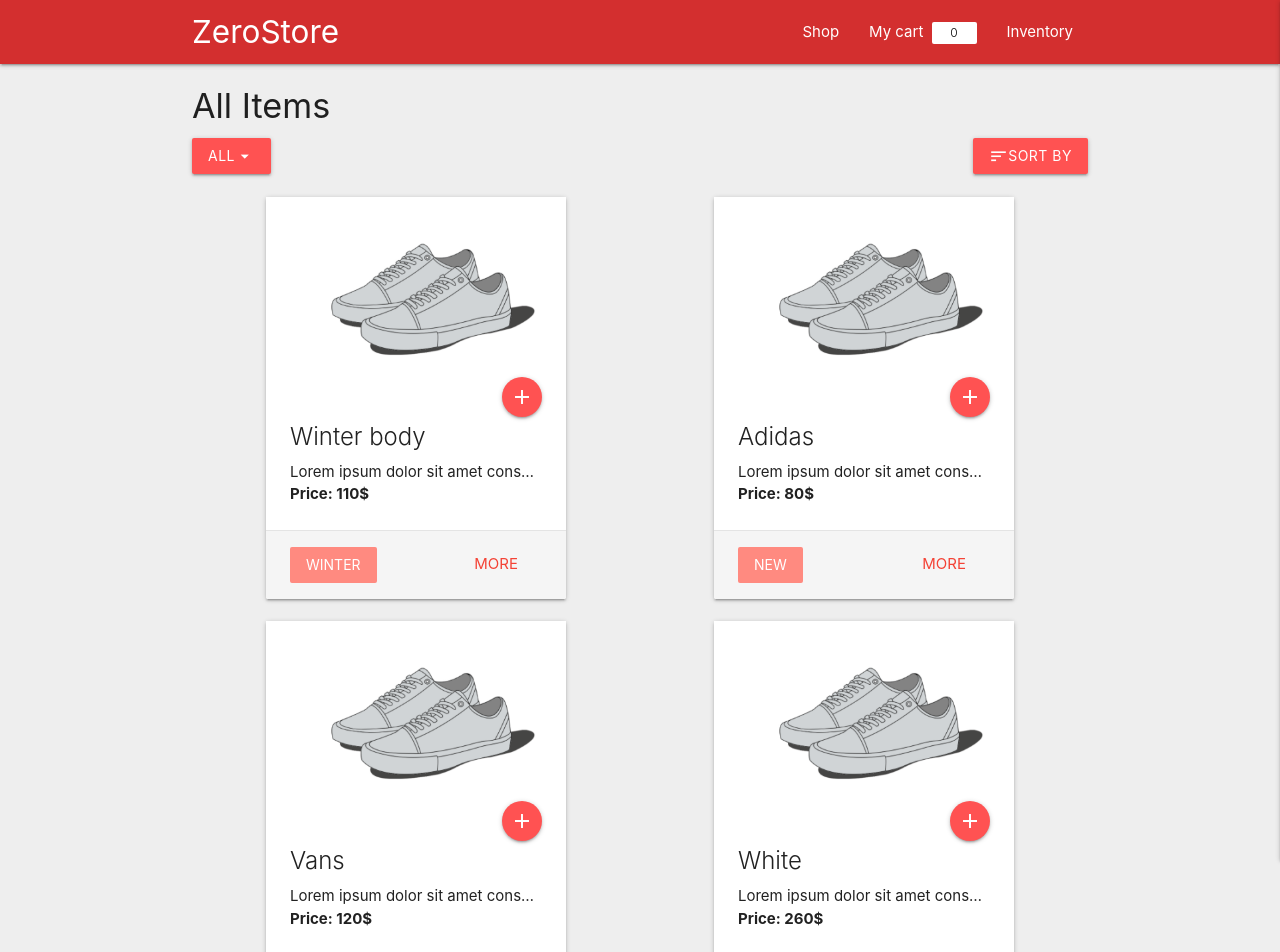
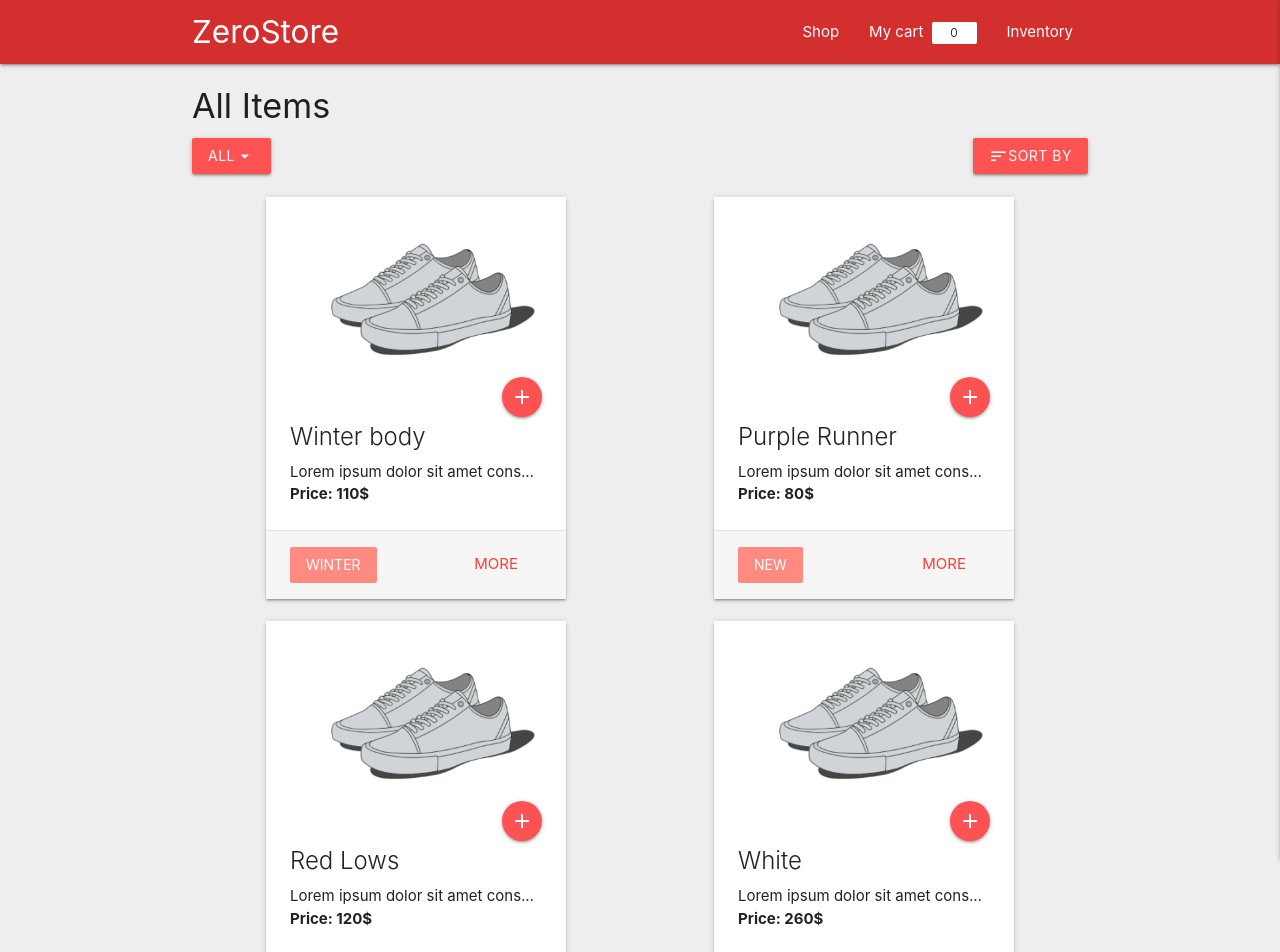
Before and after one commit to georgelioris/zerostore, a React (Create React App) app: page / in a window 1280 px wide. Shown: the top 952 px of the page. Built offline with nearby package versions, Linux system fonts and the light colour scheme.

Commit message:
sample product titles

```diff
--- a/src/normalizedItems.js
+++ b/src/normalizedItems.js
@@ -13,7 +13,7 @@ export const defaultItems = {
   },
   2: {
     id: 2,
-    title: "Adidas",
+    title: "Purple Runner",
     desc:
       "Lorem ipsum dolor sit amet consectetur adipisicing elit. Minima, ex.",
     price: 80,
@@ -23,7 +23,7 @@ export const defaultItems = {
   },
   3: {
     id: 3,
-    title: "Vans",
+    title: "Red Lows",
     desc:
       "Lorem ipsum dolor sit amet consectetur adipisicing elit. Minima, ex.",
     price: 120,
```
